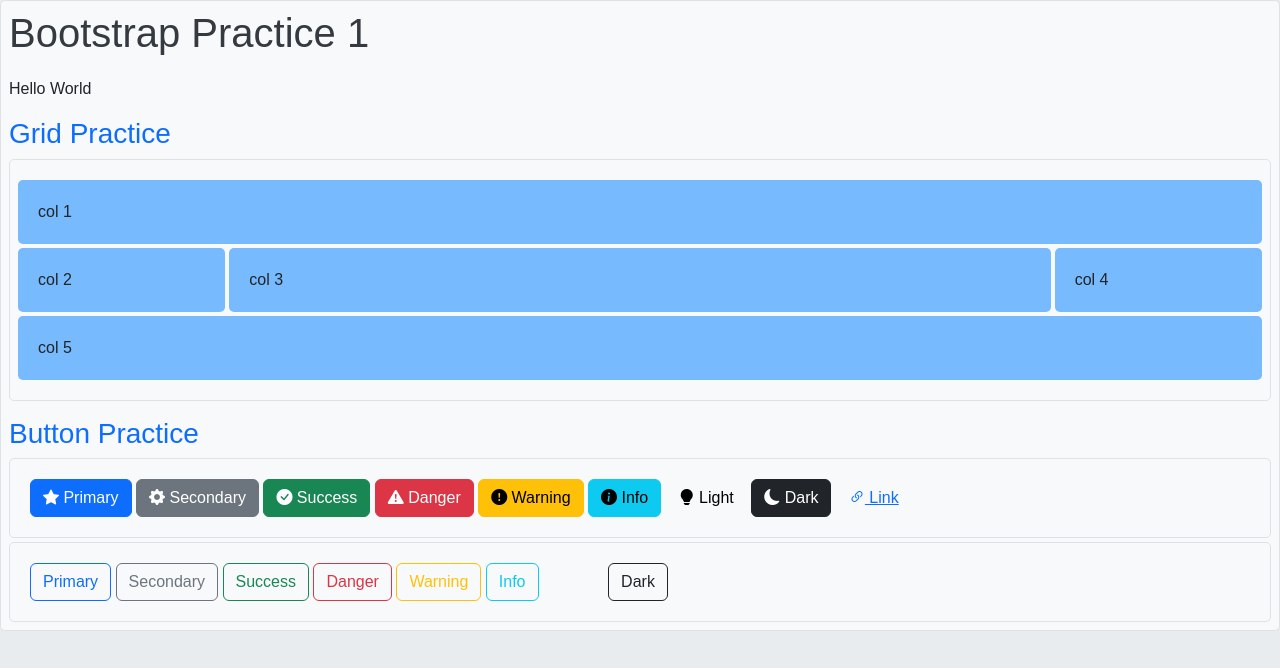
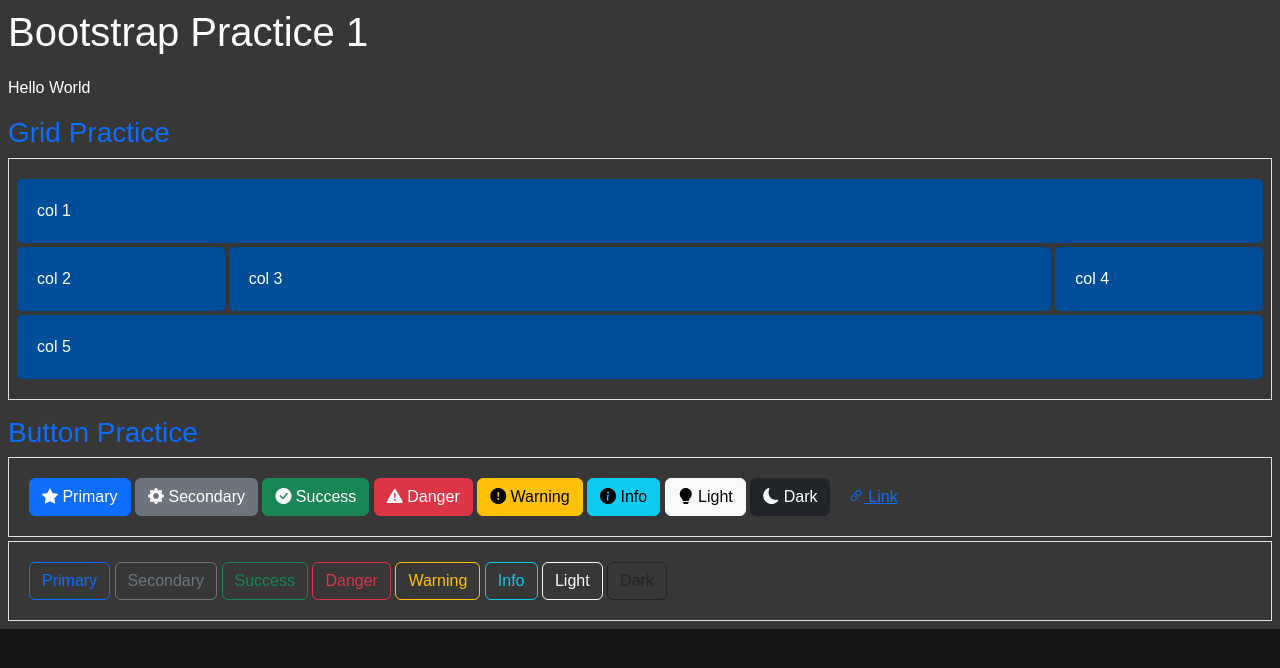
Before and after one commit to Faithan/first_practice, a plain HTML site: page index.html in a window 1280 px wide. Drawn offline with nearby package versions, Linux system fonts and the light colour scheme.

```diff
--- a/index.html
+++ b/index.html
@@ -17,8 +17,8 @@
 </head>
 
 <body>
-    <div class="container-fluid border  p-2">
-        <h1>Bootstrap Practice 1</h1>
+    <div class="container-fluid  p-2">
+        <h1 class="text-white">Bootstrap Practice 1</h1>
         Hello World
 
         <h3 class="mt-3 text-primary">Grid Practice</h3>
@@ -80,18 +80,19 @@
 
         <style>
             body {
-                background-color: #e9ecef;
+                background-color: #161616;
+                color: white;
                 font-family: Arial, sans-serif;
             }
             [class*="container"] {
-                background-color: #f8f9fa;
+                background-color: #373737;
                 padding: 20px;
-                border-radius: 5px;
+
 
             }
 
             [class*="col"] {
-                background-color: #77bafd;
+                background-color: #004d9a;
                 padding: 20px;
                 border-radius: 5px;
 
```
